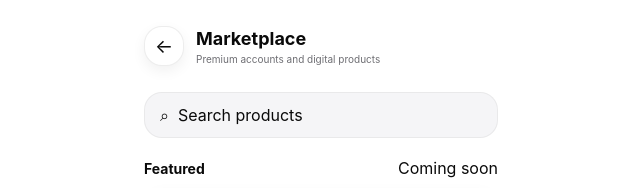
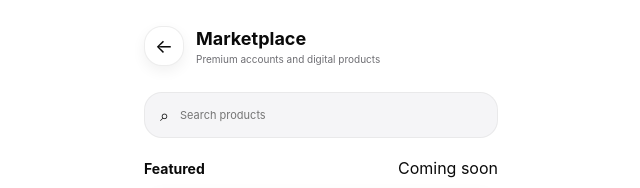
Before and after one commit to wis12dom34/-wickspend-web, a Next.js app: page /marketplace in a window 1280 px wide. Shown: the top 188 px of the page, without its empty margins (319-959 px from the left). Built offline with nearby package versions, Linux system fonts and the light colour scheme.

Commit message:
Make marketplace preview search functional

```diff
--- a/app/marketplace/page.tsx
+++ b/app/marketplace/page.tsx
@@ -1,3 +1,6 @@
+"use client";
+
+import { useMemo, useState } from "react";
 import Link from "next/link";
 import { PageShell } from "@/components/PageShell";
 
@@ -8,26 +11,47 @@ const previewProducts = [
 ] as const;
 
 export default function Marketplace() {
+  const [query, setQuery] = useState("");
+  const filteredProducts = useMemo(() => {
+    const q = query.trim().toLowerCase();
+    return q ? previewProducts.filter(([, name]) => name.toLowerCase().includes(q)) : previewProducts;
+  }, [query]);
+
   return (
     <PageShell title="Marketplace" subtitle="Premium accounts and digital products">
-      <section className="marketplaceSearch" aria-label="Marketplace search">
-        <span>⌕</span>
-        <span>Search products</span>
-      </section>
+      <label className="marketplaceSearch" aria-label="Marketplace search">
+        <span aria-hidden="true">⌕</span>
+        <input
+          type="search"
+          value={query}
+          onChange={(event) => setQuery(event.target.value)}
+          placeholder="Search products"
+          autoComplete="off"
+        />
+      </label>
 
       <div className="marketplaceSectionHeading"><h2>Featured</h2><span>Coming soon</span></div>
-      <section className="marketplaceGrid">
-        {previewProducts.map(([icon, name, price]) => (
-          <article className="marketplaceProduct" key={name}>
-            <div className="marketplaceProductIcon">{icon}</div>
-            <div className="marketplaceProductCopy"><h3>{name}</h3><p>{price}</p></div>
-            <button type="button" disabled>Buy</button>
-          </article>
-        ))}
-      </section>
+      {filteredProducts.length > 0 ? (
+        <section className="marketplaceGrid" aria-live="polite">
+          {filteredProducts.map(([icon, name, price]) => (
+            <article className="marketplaceProduct" key={name}>
+              <div className="marketplaceProductIcon" aria-hidden="true">{icon}</div>
+              <div className="marketplaceProductCopy"><h3>{name}</h3><p>{price}</p></div>
+              <button type="button" disabled aria-label={`Buying ${name} is not available yet`}>Buy</button>
+            </article>
+          ))}
+        </section>
+      ) : (
+        <section className="marketplaceNotice" role="status">
+          <div className="marketplaceNoticeIcon" aria-hidden="true">⌕</div>
+          <h3>No products found</h3>
+          <p>Try a different search term.</p>
+          <button type="button" className="marketplaceHomeButton" onClick={() => setQuery("")}>Clear Search</button>
+        </section>
+      )}
 
       <section className="marketplaceNotice">
-        <div className="marketplaceNoticeIcon">🛍️</div>
+        <div className="marketplaceNoticeIcon" aria-hidden="true">🛍️</div>
         <h3>Marketplace purchasing is coming soon</h3>
         <p>The FADDED provider purchase contract has not been verified yet, so checkout remains disabled rather than guessing a provider endpoint.</p>
         <Link href="/" className="marketplaceHomeButton">Back Home</Link>
```
